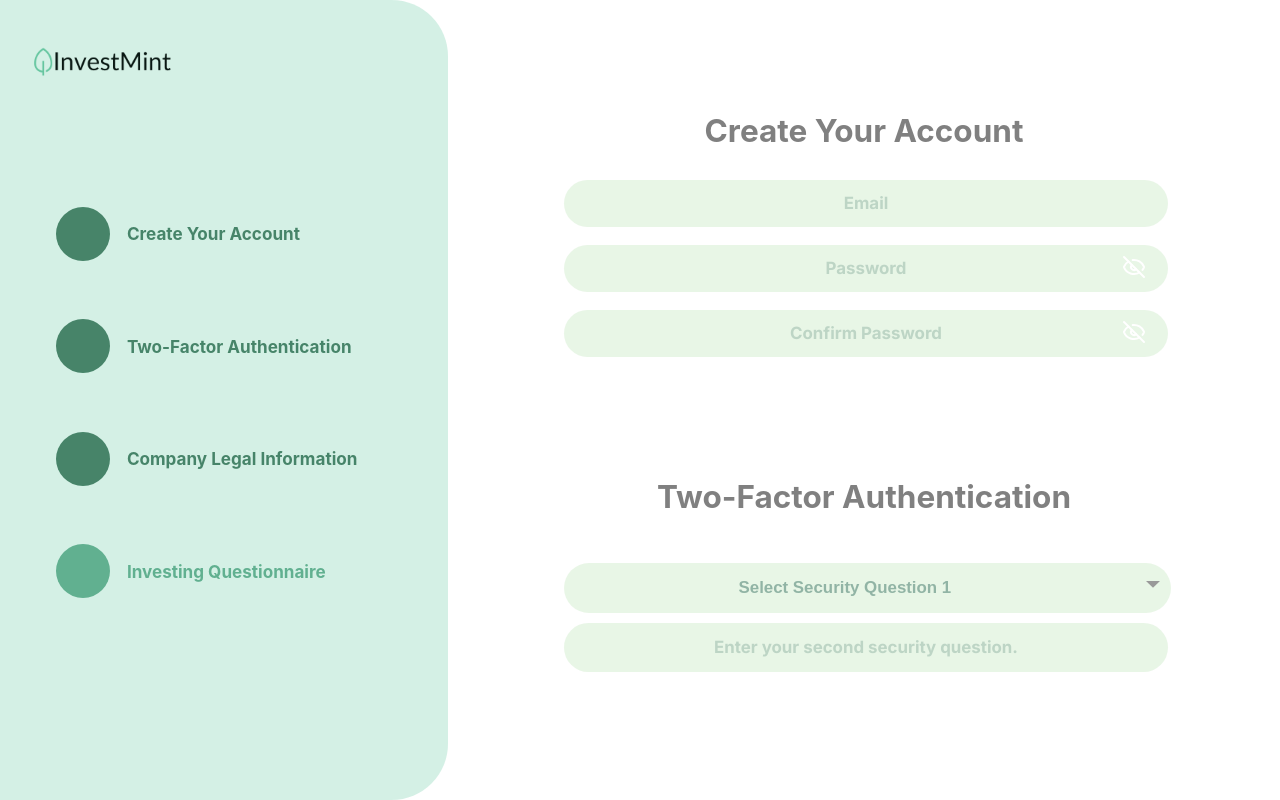
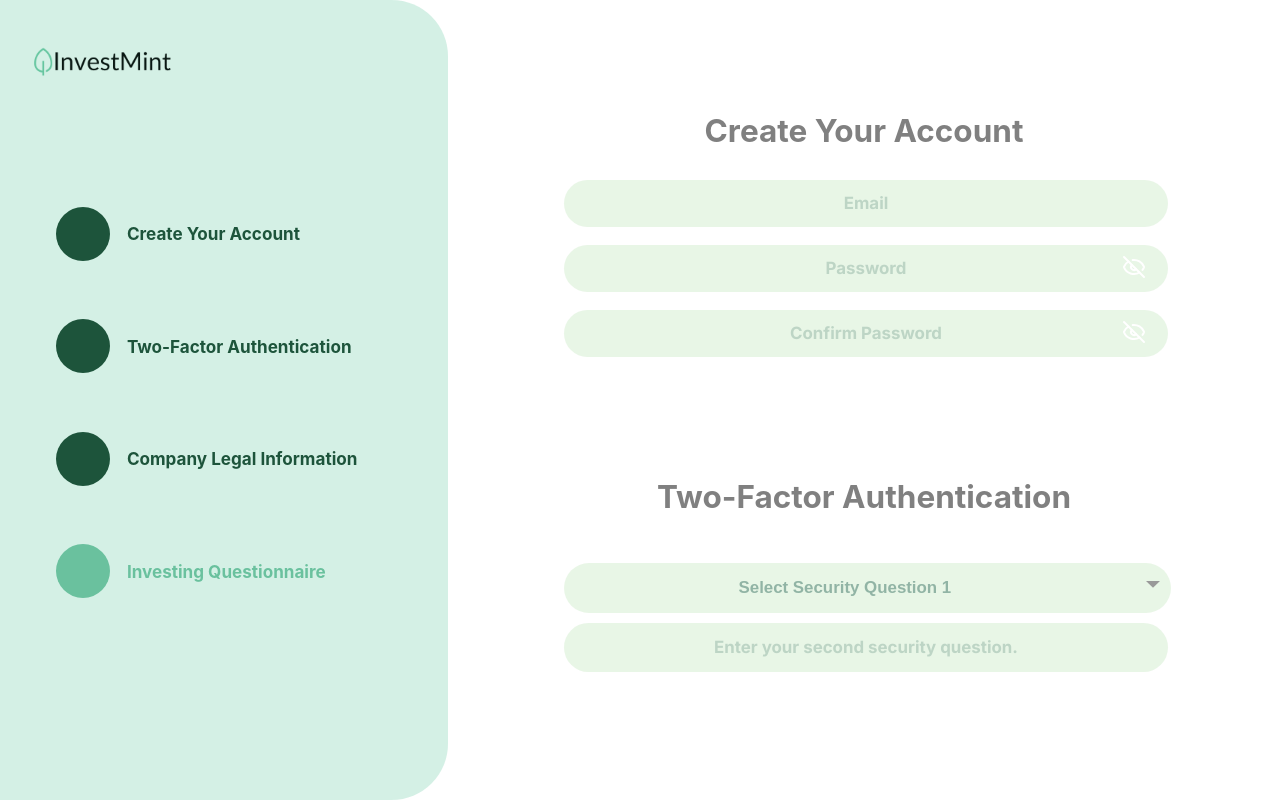
Before and after one commit to InvestMint-Dev/InvestMint-UI, a React (Create React App) app: page /#/create-account in a window 1280 px wide. Shown: the top 800 px of the page. Built offline with nearby package versions, Linux system fonts and the light colour scheme; no server answers.

Commit message:
ellie's feedback - increase color contrast

```diff
--- a/src/pages/create-account-page/create-account-sidebar/create-account-sidebar.css
+++ b/src/pages/create-account-page/create-account-sidebar/create-account-sidebar.css
@@ -30,34 +30,34 @@
 
 .create-account-sidebar-stepper:hover .create-account-sidebar-stepper-circle {
     scale: calc(102%);
-    background-color: rgba(35, 105, 74, 1); /* Color for active or passed circles */
+    background-color: rgb(29, 84, 59); /* Color for active or passed circles */
 }
 
-.create-account-sidebar-stepper:hover .create-account-sidebar-stepper-label {
+.create-account-sidebar-stepper:hover .create-account-sidebar-stepper-label{
     scale: calc(102%);
-    color: rgba(35, 105, 74, 1); /* Color for active or passed circles */
+    color: rgb(29, 84, 59); /* Color for active or passed circles */
 }
 
 .create-account-sidebar-stepper-circle {
     width: 3rem;  /* Circle width */
     height: 3rem; /* Circle height */
-    background-color: #61b090;
+    background-color: #6ac19e;
     border-radius: 50%; /* Makes the element circular */
 }
 
 .active-circle {
-    background-color: rgba(35, 105, 74, 0.8); /* Color for active or passed circles */
+    background-color: rgb(29, 84, 59); /* Color for active or passed circles */
 }
 
 .create-account-sidebar-stepper-label {
     font-weight: bold;
     padding-left: 0.9375rem; /* Adjust space between circle and label */
     font-size: 0.95rem;
-    color: #61b090;
+    color: #6ac19e;
 }
 
 .active-label {
-    color: rgba(35, 105, 74, 0.8); /* Color for active or passed circles */
+    color: rgb(29, 84, 59) /* Color for active or passed circles */
 }
 
 /* Container for the small vertical circles */
```
